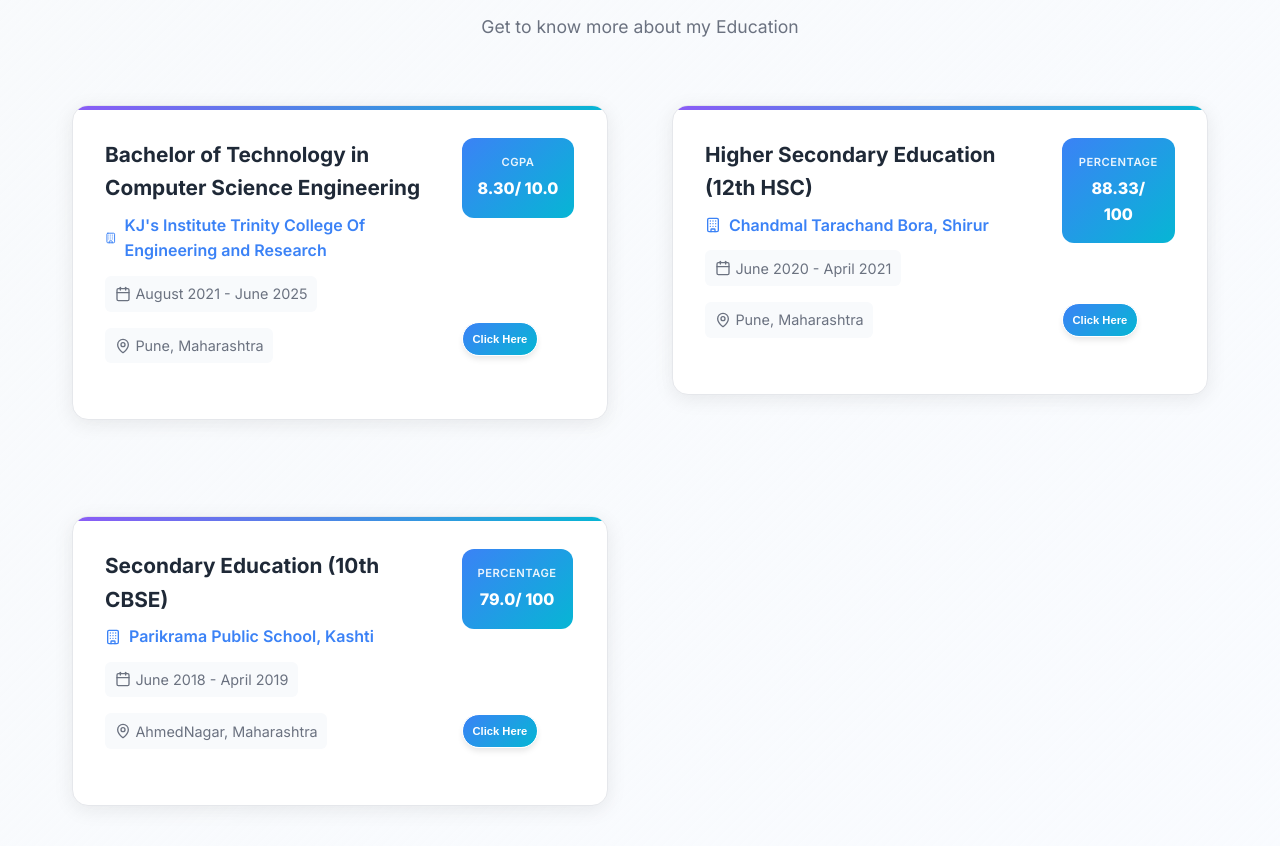
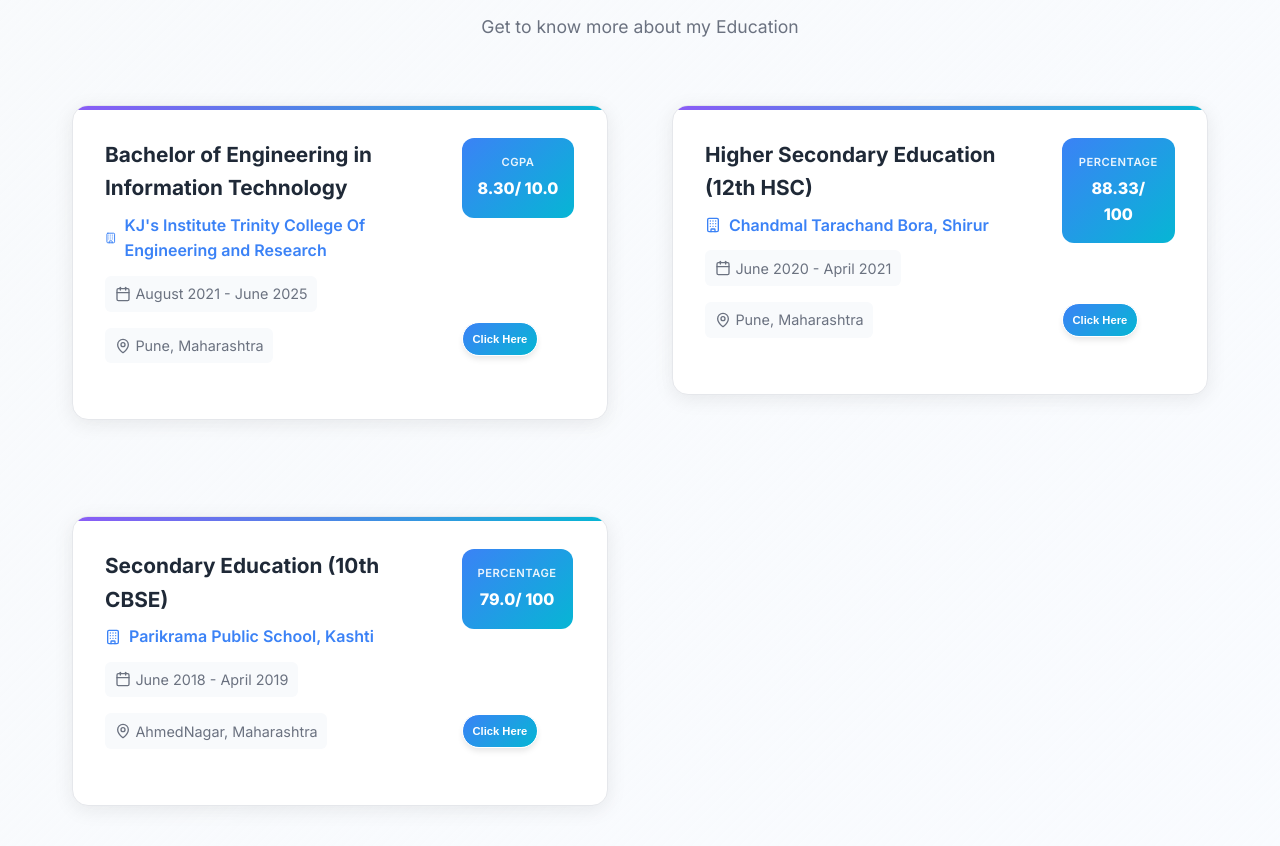
Before and after one commit to anuplohar001/NewPortfolio, a React (Vite) app: page / in a window 1280 px wide. Shown: the part 4620-5466 px from the top of the page. Built offline with nearby package versions, Linux system fonts and the light colour scheme.

Commit message:
Fix: Typo

```diff
--- a/src/components/Education.jsx
+++ b/src/components/Education.jsx
@@ -28,7 +28,7 @@ const Education = () => {
 
   const education = [
     {
-      education: "Bachelor of Technology in Computer Science Engineering",
+      education: "Bachelor of Engineering in Information Technology",
       institute: "KJ's Institute Trinity College Of Engineering and Research",
       duration: "August 2021 - June 2025",
       marks: "8.30/ 10.0",
```
